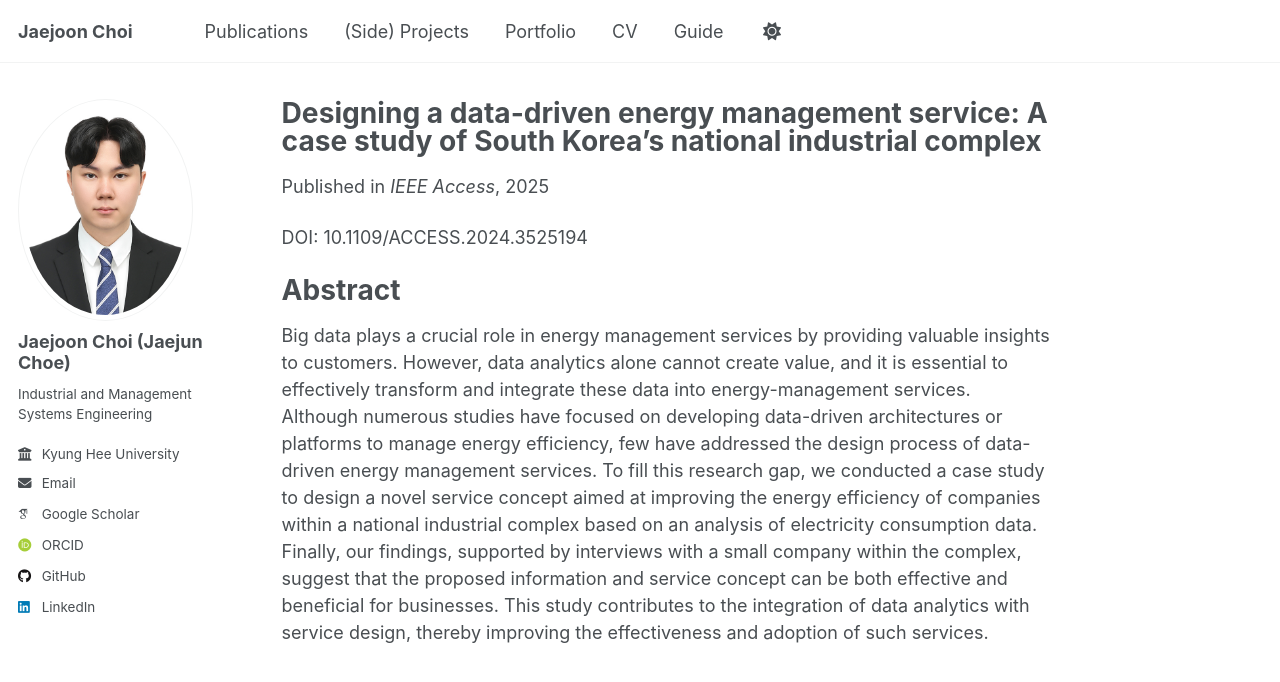
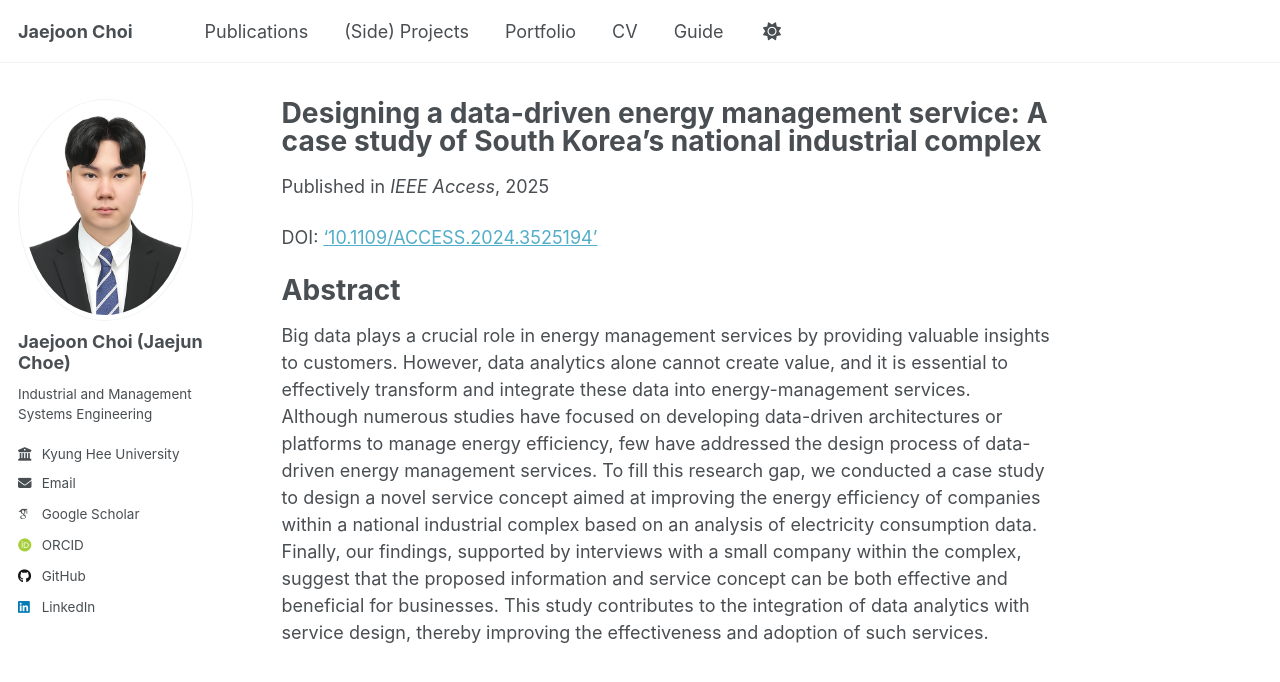
Before and after one commit to jaejunchoe/jaejunchoe.github.io, a Jekyll site: the page built from _publications/2025-01-02-paper-1.md, in a window 1280 px wide and 900 px high, cut to the strip 0-716 px from the top of the window. Shown: the top 682 px of the strip. Built offline with Jekyll 4.4.1, drawn with Linux system fonts in a browser that asks for light colours; some web fonts are replaced; part of the change alters nothing that is shown.

Commit message:
initial commit

```diff
--- a/_publications/2025-01-02-paper-1.md
+++ b/_publications/2025-01-02-paper-1.md
@@ -12,7 +12,7 @@ paperurl: 'https://ieeexplore.ieee.org/abstract/document/10820349'
 citation: 'Salakhov, T.<sup>‡</sup>, <strong>Choi, J.<sup>‡</sup></strong>, & Kim, M. (2025). &quot;Designing a data-driven energy management service: A case study of South Korea’s national industrial complex. IEEE Access. (‡=contributed equally to this work.)'
 ---
 
-DOI: 10.1109/ACCESS.2024.3525194
+DOI: ['10.1109/ACCESS.2024.3525194'](https://ieeexplore.ieee.org/document/10820349)
 
 # Abstract
 Big data plays a crucial role in energy management services by providing valuable insights to customers. However, data analytics alone cannot create value, and it is essential to effectively transform and integrate these data into energy-management services. Although numerous studies have focused on developing data-driven architectures or platforms to manage energy efficiency, few have addressed the design process of data-driven energy management services. To fill this research gap, we conducted a case study to design a novel service concept aimed at improving the energy efficiency of companies within a national industrial complex based on an analysis of electricity consumption data. Finally, our findings, supported by interviews with a small company within the complex, suggest that the proposed information and service concept can be both effective and beneficial for businesses. This study contributes to the integration of data analytics with service design, thereby improving the effectiveness and adoption of such services.
```
